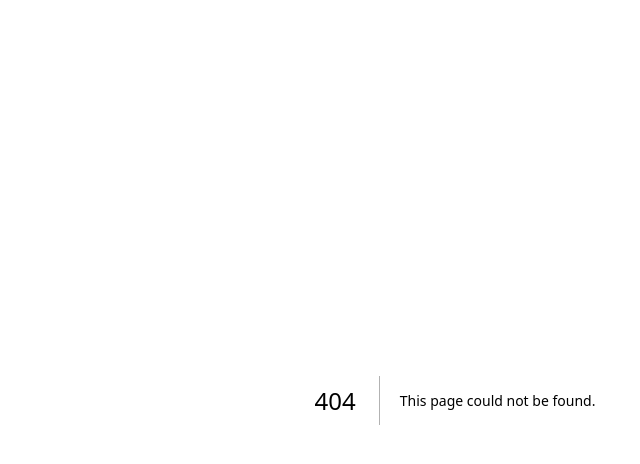
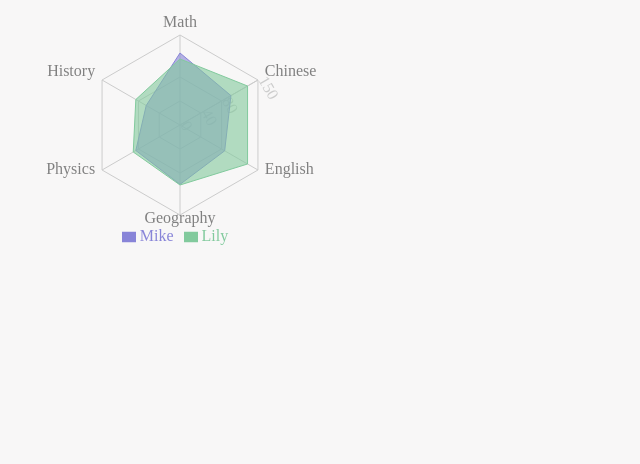
Before and after one commit to nakanaka773/blog, a Next.js app: page /creation/raderchart in a window 1280 px wide. Before the commit this address had no page. Shown: the top 464 px of the page, without its empty margins (185-825 px from the left). Built offline with nearby package versions, Linux system fonts and the light colour scheme.

Commit message:
raderchartのページを足しました。

```diff
--- a/package.json
+++ b/package.json
@@ -20,6 +20,7 @@
     "react-dom": "18.2.0",
     "react-markdown": "^8.0.7",
     "react-tabs": "^6.0.2",
+    "recharts": "^2.8.0",
     "remark-gfm": "^3.0.1",
     "sanitize-html": "^2.11.0"
   }
--- /dev/null
+++ b/pages/creation/raderchart.js
@@ -0,0 +1,65 @@
+import React from 'react'
+import {
+    Radar,
+    RadarChart,
+    PolarGrid,
+    PolarAngleAxis,
+    PolarRadiusAxis,
+    Legend
+} from "recharts";
+
+
+
+export default function index() {
+    const data = [
+        {
+            subject: "Math",
+            A: 120,
+            B: 110,
+            fullMark: 150
+        },
+        {
+            subject: "Chinese",
+            A: 98,
+            B: 130,
+            fullMark: 150
+        },
+        {
+            subject: "English",
+            A: 86,
+            B: 130,
+            fullMark: 150
+        },
+        {
+            subject: "Geography",
+            A: 99,
+            B: 100,
+            fullMark: 150
+        },
+        {
+            subject: "Physics",
+            A: 85,
+            B: 90,
+            fullMark: 150
+        },
+        {
+            subject: "History",
+            A: 65,
+            B: 85,
+            fullMark: 150
+        }
+    ];
+    return (
+        <div>
+            <RadarChart outerRadius={90} width={730} height={250} data={data}>
+                <PolarGrid />
+                <PolarAngleAxis dataKey="subject" />
+                <PolarRadiusAxis angle={30} domain={[0, 150]} />
+                <Radar name="Mike" dataKey="A" stroke="#8884d8" fill="#8884d8" fillOpacity={0.6} />
+                <Radar name="Lily" dataKey="B" stroke="#82ca9d" fill="#82ca9d" fillOpacity={0.6} />
+                <Legend />
+            </RadarChart>
+
+        </div>
+    );
+}
```
Also changed, not shown: 1 other file (tests, documents, lock files or other folders).
